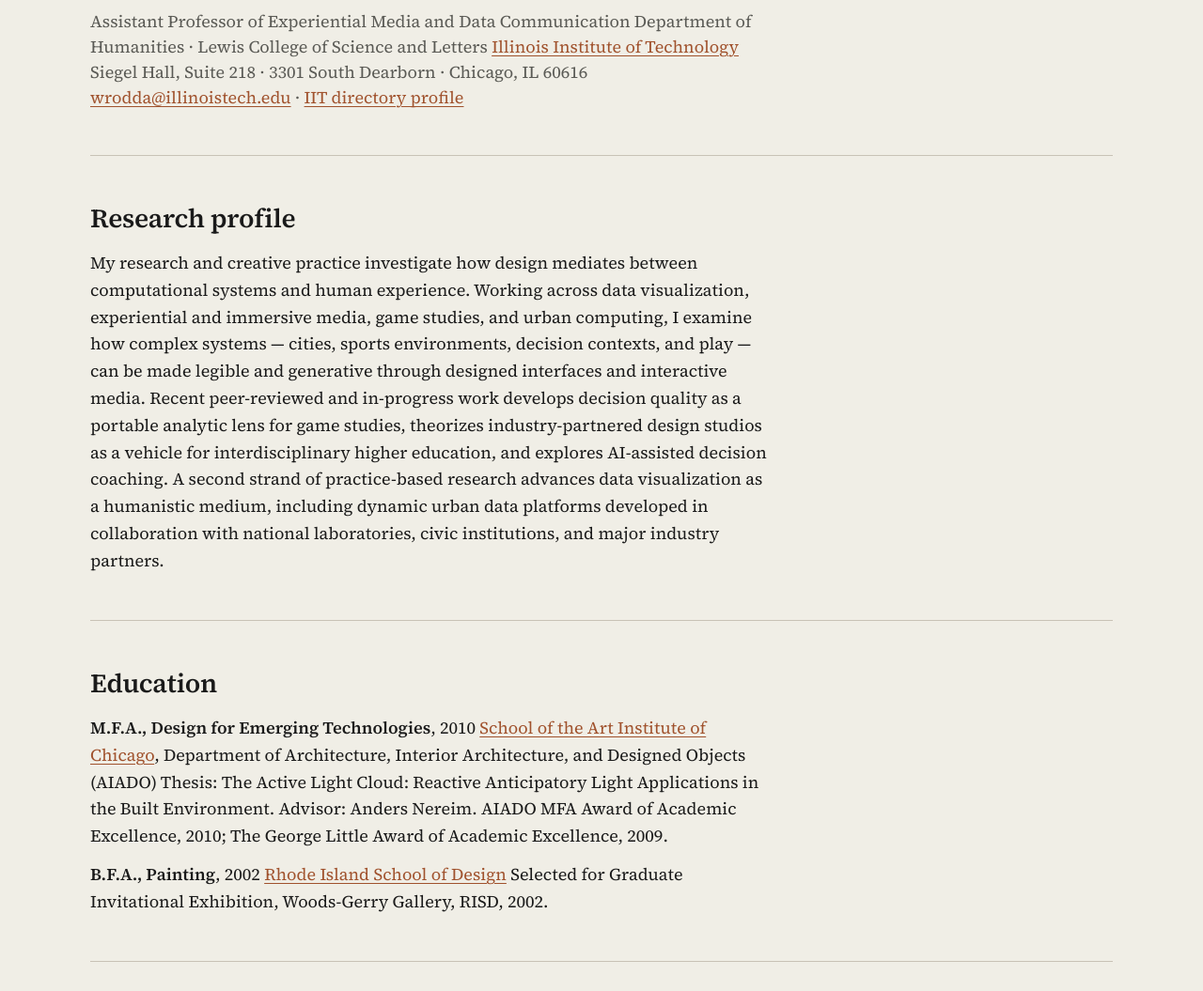
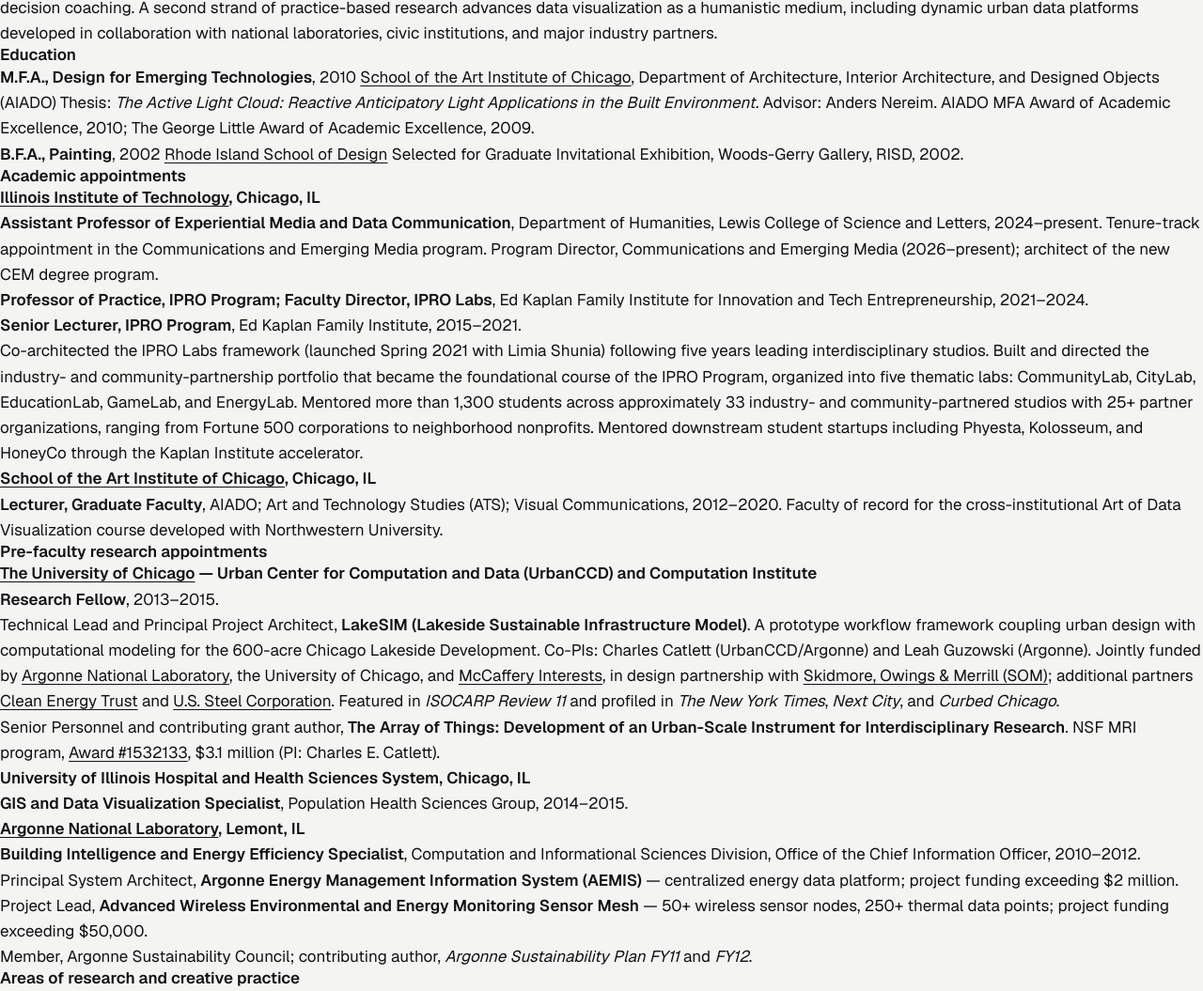
Before and after one commit to borodda-hub/borodda-com, an Astro site: page /cv in a window 1280 px wide. Shown: the part 261-1316 px from the top of the page at 94% size. Built offline with nearby package versions, Linux system fonts and the light colour scheme; Astro itself is replaced by a stand-in of ours.

Commit message:
Tokens and fonts: cobalt-on-cool-neutral palette, self-hosted Geist and Geist Mono, dark default
Co-Authored-By: Claude Fable 5.2 <noreply@anthropic.com>

```diff
--- a/package.json
+++ b/package.json
@@ -18,8 +18,8 @@
     "@astrojs/mdx": "^4.0.0",
     "@astrojs/rss": "^4.0.18",
     "@astrojs/sitemap": "^3.7.2",
-    "@fontsource-variable/inter": "^5.2.8",
-    "@fontsource-variable/source-serif-4": "^5.2.9",
+    "@fontsource-variable/geist": "^5.3.0",
+    "@fontsource-variable/geist-mono": "^5.3.0",
     "astro": "^5.18.1"
   },
   "devDependencies": {
--- a/src/styles/global.css
+++ b/src/styles/global.css
@@ -1,103 +1,58 @@
 /* ============================================================
-   borodda.com — design system
+   borodda.com design system
+   Rules: CLAUDE.md section 7. Reference: design/homepage-mockup.html
    ============================================================ */
 
-/* ----- 1. Tokens ----- */
+/* ----- 1. Tokens. Dark is the default. ----- */
 :root {
-  /* color: raw */
-  --paper-light:     #F0EEE6;
-  --paper-dark:      #1A1814;
-  --ink-light:       #1A1A1A;
-  --ink-dark:        #E8E4DC;
-  --ink-muted-light: #5A5A55;
-  --ink-muted-dark:  #9A958B;
-  --rule-light:      #C8C2B6;
-  --rule-dark:       #3A352D;
-  --accent:          #A0522D;
-  --accent-hover:    #C26B3F;
+  --bg:     #101113;
+  --ink:    #EDEDEA;
+  --muted:  #9A9CA3;
+  --rule:   #2B2D31;
+  --strong: #5E6168;
+  --tile:   #1A1B1E;
+  --accent: #86A2FF;
 
-  /* spacing scale (4px base) */
-  --space-1:  0.25rem;
-  --space-2:  0.5rem;
-  --space-3:  0.75rem;
-  --space-4:  1rem;
-  --space-5:  1.5rem;
-  --space-6:  2rem;
-  --space-7:  3rem;
-  --space-8:  4rem;
-  --space-9:  6rem;
-  --space-10: 8rem;
+  --sans: 'Geist Variable', 'Geist', Arial, Helvetica, sans-serif;
+  --mono: 'Geist Mono Variable', 'Geist Mono', ui-monospace, monospace;
 
-  /* layout widths */
-  --measure-prose: 65ch;
-  --measure-long:  70ch;
-  --max-prose:     720px;
-  --max-wide:      1080px;
-  --max-page:      1280px;
+  /* display weight and tracking */
+  --dw:  500;
+  --dls: -0.035em;
 
-  /* type families */
-  --font-serif: 'Source Serif 4 Variable', 'Source Serif 4', Georgia, 'Times New Roman', serif;
-  --font-sans:  'Inter Variable', 'Inter', -apple-system, BlinkMacSystemFont, 'Segoe UI', system-ui, sans-serif;
+  /* grid */
+  --edge: clamp(20px, 2.4vw, 40px);
+  --gap:  clamp(20px, 2.4vw, 40px);
+  --max:  1680px;
 
-  /* type scale (base 18px = 1.125rem off browser default 16px, ratio 1.25) */
-  --type-base:    1.125rem;   /* 18px body */
-  --type-long:    1.25rem;    /* 20px long-form essays */
-  --type-sm:      0.875rem;   /* 14px metadata */
-  --type-xs:      0.8125rem;  /* 13px fine print */
-  --type-h4:      1.4rem;
-  --type-h3:      1.75rem;
-  --type-h2:      2.2rem;
-  --type-h1:      2.75rem;
-  --type-display: clamp(2.75rem, 4vw + 1.5rem, 4.5rem);
+  /* reading measure for case studies and essays */
+  --measure: 68ch;
 
-  /* line-heights */
-  --lh-tight: 1.3;
-  --lh-body:  1.6;
-
-  /* misc */
-  --radius-image:    2px;
-  --rule-thickness:  1px;
+  color-scheme: dark;
 }
 
-/* ----- 2. Theme variants (semantic) -----
-   Note on link color: the raw --accent stays identical across modes
-   per the brief (used for hairline rules and small accent details).
-   But for link TEXT, the dark-mode terracotta on near-black paper
-   only reaches ~3:1 contrast (below WCAG AA's 4.5:1 for body text).
-   We override --color-link with a brighter terracotta in dark mode
-   so inline links and the focus ring clear AA. Hairlines and other
-   non-text uses keep the original --accent. */
-:root,
 [data-theme='light'] {
-  --color-paper:      var(--paper-light);
-  --color-ink:        var(--ink-light);
-  --color-ink-muted:  var(--ink-muted-light);
-  --color-rule:       var(--rule-light);
-  --color-link:       var(--accent);
-  --color-link-hover: var(--accent-hover);
+  --bg:     #F4F4F2;
+  --ink:    #111214;
+  --muted:  #62646B;
+  --rule:   #D9D9D5;
+  --strong: #111214;
+  --tile:   #E8E8E5;
+  --accent: #1F47D6;
   color-scheme: light;
 }
 
-[data-theme='dark'] {
-  --color-paper:      var(--paper-dark);
-  --color-ink:        var(--ink-dark);
-  --color-ink-muted:  var(--ink-muted-dark);
-  --color-rule:       var(--rule-dark);
-  --color-link:       #D17C50;
-  --color-link-hover: #E89169;
-  color-scheme: dark;
-}
-
-/* ----- 3. Reset (minimal) ----- */
+/* ----- 2. Reset ----- */
 *, *::before, *::after { box-sizing: border-box; }
 * { margin: 0; }
 html, body { height: 100%; }
 img, picture, video, svg { display: block; max-width: 100%; }
-img { border-radius: var(--radius-image); }
 input, button, textarea, select { font: inherit; color: inherit; }
-button { background: none; border: none; padding: 0; cursor: pointer; }
+button { background: none; border: 0; padding: 0; cursor: pointer; border-radius: 0; }
+ul[class], ol[class] { list-style: none; padding: 0; }
+dd { margin: 0; }
 
-/* ----- 4. Base ----- */
+/* ----- 3. Base ----- */
 html {
   -webkit-text-size-adjust: 100%;
   text-rendering: optimizeLegibility;
@@ -106,12 +61,13 @@ html {
 }
 
 body {
-  background: var(--color-paper);
-  color: var(--color-ink);
-  font-family: var(--font-serif);
-  font-size: var(--type-base);
-  line-height: var(--lh-body);
-  font-synthesis: none;
+  background: var(--bg);
+  color: var(--ink);
+  font-family: var(--sans);
+  font-size: 17px;
+  line-height: 1.5;
+  /* Geist ships no italic; allow a synthesized oblique, never synthesized weight */
+  font-synthesis: style;
   display: flex;
   flex-direction: column;
   min-height: 100vh;
@@ -119,250 +75,256 @@ body {
 
 main { flex: 1 0 auto; }
 
-/* ----- 5. Typography ----- */
-h1, h2, h3, h4 {
-  font-family: var(--font-serif);
-  line-height: var(--lh-tight);
-  font-weight: 600;
+h1, h2, h3, h4 { font-weight: 600; line-height: 1.15; text-wrap: balance; }
+strong { font-weight: 600; }
+
+a { color: inherit; text-decoration: none; }
+a:hover { color: var(--accent); }
+
+:focus-visible { outline: 2px solid var(--accent); outline-offset: 3px; }
+main:focus-visible { outline: none; }
+
+::selection { background: var(--ink); color: var(--bg); }
+
+/* ----- 4. Shared pieces (names follow the mockup) ----- */
+.wrap { width: 100%; max-width: var(--max); margin: 0 auto; padding-inline: var(--edge); }
+
+.meta {
+  font-family: var(--mono);
+  font-size: 12px;
+  line-height: 1.5;
+  letter-spacing: .04em;
+  text-transform: uppercase;
+  color: var(--muted);
+}
+.num { font-family: var(--mono); font-size: 12px; color: var(--accent); letter-spacing: .04em; }
+.sub {
+  font-family: var(--mono);
+  font-size: 11px;
+  font-weight: 400;
+  letter-spacing: .06em;
+  text-transform: uppercase;
+  color: var(--muted);
+  margin-bottom: 12px;
+}
+.tag {
+  font-family: var(--mono);
+  font-size: 11px;
+  letter-spacing: .04em;
+  text-transform: uppercase;
+  color: var(--muted);
+  display: block;
+  margin-top: 6px;
+}
+
+/* text links carry a hairline, not a fill */
+.lnk { border-bottom: 1px solid var(--strong); padding-bottom: 2px; }
+.lnk:hover { border-bottom-color: var(--accent); }
+
+.links { display: flex; flex-wrap: wrap; gap: 8px 32px; font-size: 14px; font-weight: 500; }
+.links a { min-height: 44px; display: inline-flex; align-items: center; }
+
+/* the one invitation per page */
+.invite {
+  display: inline-flex;
+  min-height: 44px;
+  align-items: center;
+  color: var(--accent);
+  border-bottom: 2px solid var(--accent);
+}
+
+/* key/value list */
+.kv { display: grid; grid-template-columns: 88px minmax(0, 1fr); border-top: 1px solid var(--strong); }
+.kv dt, .kv dd { padding-block: 10px; border-bottom: 1px solid var(--rule); }
+.kv dt {
+  font-family: var(--mono);
+  font-size: 11px;
+  letter-spacing: .06em;
+  text-transform: uppercase;
+  color: var(--muted);
+  padding-top: 13px;
+}
+.kv dd { font-size: 15px; line-height: 1.4; }
+.kv.wide { grid-template-columns: minmax(120px, 1fr) minmax(0, 3fr); column-gap: var(--gap); }
+
+/* numbered section */
+.sec { border-top: 1px solid var(--strong); padding-block: 12px 120px; }
+.sechead {
+  display: grid;
+  grid-template-columns: repeat(12, minmax(0, 1fr));
+  column-gap: var(--gap);
+  align-items: baseline;
+  margin-bottom: 56px;
+}
+.sechead h2, .sechead .label {
+  grid-column: span 6;
+  color: var(--ink);
+  font-family: var(--mono);
+  font-weight: 400;
+  font-size: 12px;
+  line-height: 1.5;
+  letter-spacing: .06em;
+  text-transform: uppercase;
+  display: flex;
+  gap: 24px;
+  align-items: baseline;
+}
+.sechead .more, .sechead > .meta { grid-column: span 6; justify-self: end; text-align: right; }
+.sechead .more { font-size: 14px; font-weight: 500; }
+
+/* 12-column content grid */
+.two { display: grid; grid-template-columns: repeat(12, minmax(0, 1fr)); gap: 56px var(--gap); }
+.two > .full { grid-column: 1 / -1; }
+.two > .main { grid-column: 4 / span 8; }
+.two > .aside { grid-column: span 3; }
+
+/* display type */
+.display {
+  font-weight: var(--dw);
+  letter-spacing: var(--dls);
+  font-size: clamp(40px, 6.6vw, 112px);
+  line-height: 1;
+}
+.lead {
+  font-weight: var(--dw);
+  font-size: clamp(24px, 2.4vw, 38px);
+  line-height: 1.1;
+  letter-spacing: var(--dls);
   text-wrap: balance;
 }
 
-h1 { font-size: var(--type-h1); font-weight: 700; letter-spacing: -0.015em; }
-h2 { font-size: var(--type-h2); letter-spacing: -0.01em; }
-h3 { font-size: var(--type-h3); }
-h4 { font-size: var(--type-h4); }
+/* inner-page header */
+.pagehead {
+  display: grid;
+  grid-template-columns: repeat(12, minmax(0, 1fr));
+  gap: 28px var(--gap);
+  align-items: end;
+  padding-block: 48px 72px;
+}
+.pagehead > * { grid-column: 1 / -1; }
+.pagehead .pagelead {
+  grid-column: span 8;
+  font-size: clamp(18px, 1.5vw, 22px);
+  line-height: 1.42;
+  letter-spacing: -0.01em;
+  max-width: 60ch;
+}
+.pagehead .crumb { margin-bottom: -12px; }
+.crumb a { min-height: 44px; display: inline-flex; align-items: center; }
+.display.sm { font-size: clamp(34px, 4.6vw, 76px); line-height: 1.02; max-width: 22ch; }
 
-p { max-width: var(--max-prose); }
+/* single prose column set off the left edge by three grid columns */
+.offset { margin-left: calc((100% + var(--gap)) / 4); }
 
-a {
-  color: var(--color-link);
-  text-decoration: none;
-  text-decoration-thickness: 1px;
-  text-underline-offset: 0.18em;
-  transition: color 120ms ease;
-}
-a:hover {
-  color: var(--color-link-hover);
-  text-decoration: underline;
-}
+/* plain ruled list */
+.plain li { padding-block: 11px; border-top: 1px solid var(--rule); font-size: 16px; font-weight: 500; }
+.plain li:first-child { border-top: 1px solid var(--strong); }
 
-strong { font-weight: 600; }
-em { font-style: italic; }
+/* citations */
+.cite { padding-block: 14px; border-top: 1px solid var(--rule); font-size: 14.5px; line-height: 1.45; }
+.cite:first-of-type { border-top: 1px solid var(--strong); }
+.cite a { text-decoration: underline; text-decoration-thickness: 1px; text-underline-offset: .2em; text-decoration-color: var(--strong); }
+.cite a:hover { text-decoration-color: var(--accent); }
 
-small,
-.caption,
-.meta {
-  font-family: var(--font-sans);
-  font-size: var(--type-sm);
-  color: var(--color-ink-muted);
-  letter-spacing: 0.01em;
-  line-height: 1.5;
-}
-
-/* ----- 6. Section breaks -----
-   Per the brief, accent terracotta (not the neutral rule color)
-   marks section breaks. --color-rule is reserved for grid borders,
-   table dividers, and other non-section hairlines. */
-hr {
-  border: 0;
-  border-top: var(--rule-thickness) solid var(--accent);
-  margin: var(--space-7) 0;
-  max-width: 100%;
-}
-
-/* ----- 7. Long-form (essay pages) ----- */
-.long-form {
-  font-size: var(--type-long);
-}
-.long-form p { max-width: var(--measure-long); }
-
-/* ----- 8. Layout primitives ----- */
-.page {
-  max-width: var(--max-page);
-  margin: 0 auto;
-  padding: var(--space-7) var(--space-5);
-}
-@media (min-width: 768px) {
-  .page { padding: var(--space-8) var(--space-8); }
-}
-@media (min-width: 1280px) {
-  .page { padding: var(--space-9) var(--space-9); }
-}
-
-.prose      { max-width: var(--max-prose); }
-.wide       { max-width: var(--max-wide);  margin-inline: auto; }
-
-/* ----- 9. Display (homepage hero) ----- */
-.display {
-  font-size: var(--type-display);
-  line-height: 1.05;
-  font-weight: 700;
-  letter-spacing: -0.02em;
-}
-
-/* ----- 10. Theme toggle ----- */
-.theme-toggle {
-  display: inline-flex;
-  align-items: center;
-  justify-content: center;
-  width: 2.25rem;
-  height: 2.25rem;
-  color: var(--color-ink-muted);
-  transition: color 120ms ease;
-}
-.theme-toggle:hover { color: var(--color-link); }
-.theme-toggle svg   { width: 1.25rem; height: 1.25rem; stroke: currentColor; }
-
-[data-theme='light'] .theme-toggle .icon-sun  { display: none; }
-[data-theme='dark']  .theme-toggle .icon-moon { display: none; }
-
-/* ----- 11. Focus -----
-   Uses --color-link (which brightens in dark mode) so the focus ring
-   stays visible against paper-dark even on text-adjacent UI. */
-:focus-visible {
-  outline: 2px solid var(--color-link);
-  outline-offset: 3px;
-  border-radius: 2px;
-}
-
-/* When <main> receives focus from the skip link, suppress the outline
-   on the container itself — the outline ring on a full page area is
-   noisy and the focus state is conveyed by the page jump. */
-main:focus-visible {
-  outline: none;
-}
-
-/* ----- Skip link: visible only when focused ----- */
-.skip-link {
-  position: absolute;
-  top: var(--space-3);
-  left: var(--space-3);
-  background: var(--color-paper);
-  color: var(--color-link);
-  border: 1px solid var(--accent);
-  padding: var(--space-2) var(--space-4);
-  font-family: var(--font-sans);
-  font-size: var(--type-sm);
-  font-weight: 500;
-  letter-spacing: 0.04em;
-  text-decoration: none;
-  transform: translateY(-200%);
-  transition: transform 120ms ease;
-  z-index: 100;
-}
-.skip-link:focus,
-.skip-link:focus-visible {
-  transform: translateY(0);
-  outline: 2px solid var(--accent);
-  outline-offset: 2px;
-}
-
-/* ----- 12. Selection ----- */
-::selection {
-  background: var(--accent);
-  color: var(--paper-light);
-}
-
-/* ----- 13. Rendered markdown body -----
-   Editorial pattern: text paragraphs are constrained to the 720px
-   (.max-prose) column, left-aligned within the surrounding container
-   (matches the partnerships and CV layouts). Image-only paragraphs
-   and figures fill the full --max-wide container width. */
-.rich-text {
-  max-width: var(--max-wide);
-}
-.rich-text > * + * { margin-top: var(--space-4); }
-.rich-text strong { font-weight: 600; }
-.rich-text em { font-style: italic; }
-
-/* Text-bearing children stay at the prose measure, left-aligned. */
-.rich-text > p,
-.rich-text > h2,
-.rich-text > h3,
-.rich-text > h4,
-.rich-text > ul,
-.rich-text > ol,
-.rich-text > blockquote {
-  max-width: var(--max-prose);
-}
-
-.rich-text h2 {
-  font-size: var(--type-h2);
-  margin-top: var(--space-8);
-  margin-bottom: var(--space-4);
-}
-.rich-text h3 {
-  font-size: var(--type-h3);
-  margin-top: var(--space-7);
-  margin-bottom: var(--space-3);
-}
-.rich-text h4 {
-  font-size: var(--type-h4);
-  margin-top: var(--space-6);
-  margin-bottom: var(--space-3);
-}
-
-.rich-text blockquote {
-  border-left: 2px solid var(--accent);
-  padding-left: var(--space-5);
-  margin: var(--space-6) 0;
-  color: var(--color-ink);
-}
-
-.rich-text ul,
-.rich-text ol {
-  padding-left: var(--space-5);
-}
-.rich-text li + li { margin-top: var(--space-2); }
-
-.rich-text a {
-  color: var(--color-link);
-  text-decoration: underline;
-  text-decoration-thickness: 1px;
-  text-underline-offset: 0.18em;
-}
-.rich-text a:hover { color: var(--color-link-hover); }
-
-.rich-text code {
-  font-family: ui-monospace, SFMono-Regular, Consolas, 'Liberation Mono', monospace;
-  font-size: 0.92em;
-  background: color-mix(in srgb, var(--color-rule) 60%, transparent);
-  padding: 0.1em 0.35em;
-  border-radius: 2px;
-}
-
-.rich-text hr {
-  margin-block: var(--space-7);
-  max-width: var(--max-prose);
-}
-
-/* Image-only paragraphs and figures fill the full --max-wide container. */
-.rich-text > figure,
-.rich-text > p:has(> img:only-child) {
-  margin-block: var(--space-7);
-  max-width: 100%;
-}
-.rich-text img,
-.rich-text figure img {
+/* project cards, 4:3 frames */
+.cards { display: grid; grid-template-columns: repeat(3, minmax(0, 1fr)); gap: 64px var(--gap); }
+.card { display: flex; flex-direction: column; gap: 3px; }
+.card img, .card .ph {
   display: block;
   width: 100%;
   height: auto;
-  aspect-ratio: auto;
-  border-radius: var(--radius-image);
+  aspect-ratio: 4 / 3;
+  object-fit: cover;
+  background: var(--tile);
+  margin-bottom: 10px;
+  transition: filter .24s ease;
 }
+.card:hover img { filter: contrast(1.05) saturate(1.05); }
+.card h3 { font-weight: 600; font-size: 18px; line-height: 1.2; letter-spacing: -0.015em; margin-bottom: 3px; }
+a.card:hover { color: inherit; }
+a.card:hover h3 { color: var(--accent); }
+
+/* ----- 5. Prose: case studies, strands, essays, CV ----- */
+.rich-text { font-size: 18px; line-height: 1.6; }
+.rich-text > * { max-width: var(--measure); }
+.rich-text > * + * { margin-top: 1.1em; }
+.rich-text h2 {
+  font-weight: var(--dw);
+  font-size: clamp(24px, 2vw, 30px);
+  letter-spacing: -0.025em;
+  line-height: 1.1;
+  margin-top: 2.4em;
+}
+.rich-text h3 { font-size: 20px; letter-spacing: -0.015em; margin-top: 2em; }
+.rich-text h4 { font-size: 17px; margin-top: 1.6em; }
+.rich-text ul, .rich-text ol { padding-left: 1.2em; }
+.rich-text li + li { margin-top: .4em; }
+.rich-text a {
+  text-decoration: underline;
+  text-decoration-thickness: 1px;
+  text-underline-offset: .2em;
+  text-decoration-color: var(--strong);
+}
+.rich-text a:hover { text-decoration-color: var(--accent); }
+.rich-text blockquote { border-left: 1px solid var(--strong); padding-left: 24px; margin-block: 2em; }
+.rich-text code { font-family: var(--mono); font-size: .88em; background: var(--tile); padding: .1em .35em; }
+.rich-text hr { border: 0; border-top: 1px solid var(--rule); margin-block: 3em; }
+.rich-text > figure,
+.rich-text > p:has(> img:only-child) { max-width: 100%; margin-block: 3em; }
+.rich-text img { width: 100%; height: auto; background: var(--tile); }
 .rich-text figcaption {
-  margin-top: var(--space-3);
-  max-width: var(--max-prose);
+  margin-top: 10px;
+  font-family: var(--mono);
+  font-size: 12px;
+  letter-spacing: .03em;
+  color: var(--muted);
+  max-width: var(--measure);
 }
-.rich-text figcaption {
-  font-family: var(--font-sans);
-  font-size: var(--type-sm);
-  color: var(--color-ink-muted);
-  margin-top: var(--space-3);
-  line-height: 1.5;
+.long-form .rich-text { font-size: 19px; }
+
+.empty { color: var(--muted); font-size: 15px; }
+
+/* ----- 6. Skip link ----- */
+.skip-link {
+  position: absolute;
+  top: 8px;
+  left: 8px;
+  background: var(--bg);
+  color: var(--ink);
+  border: 1px solid var(--strong);
+  padding: 10px 16px;
+  font-size: 14px;
+  font-weight: 500;
+  transform: translateY(-300%);
+  z-index: 100;
+}
+.skip-link:focus, .skip-link:focus-visible { transform: translateY(0); }
+
+.vh {
+  position: absolute;
+  width: 1px;
+  height: 1px;
+  overflow: hidden;
+  clip-path: inset(50%);
+  white-space: nowrap;
 }
 
-/* ----- 14. Reduced motion ----- */
+/* ----- 7. Narrow screens ----- */
+@media (max-width: 960px) {
+  .sec { padding-bottom: 72px; }
+  .cards { grid-template-columns: repeat(2, minmax(0, 1fr)); }
+  .two > .main, .two > .aside, .pagehead .pagelead { grid-column: 1 / -1; }
+  .pagehead { padding-block: 40px 56px; }
+  .offset { margin-left: 0; }
+}
+@media (max-width: 600px) {
+  .cards { grid-template-columns: minmax(0, 1fr); }
+  .sechead h2, .sechead .label, .sechead .more, .sechead > .meta { grid-column: 1 / -1; justify-self: start; text-align: left; }
+  .sechead { row-gap: 6px; margin-bottom: 40px; }
+  .kv.wide { grid-template-columns: 88px minmax(0, 1fr); }
+}
+
+/* ----- 8. Reduced motion ----- */
 @media (prefers-reduced-motion: reduce) {
   *, *::before, *::after {
     transition-duration: 0.01ms !important;
```
Also changed, not shown: src/layouts/Layout.astro (+5 -4 lines), src/pages/practice.astro (renamed from src/pages/partnerships.astro), 1 other file.
